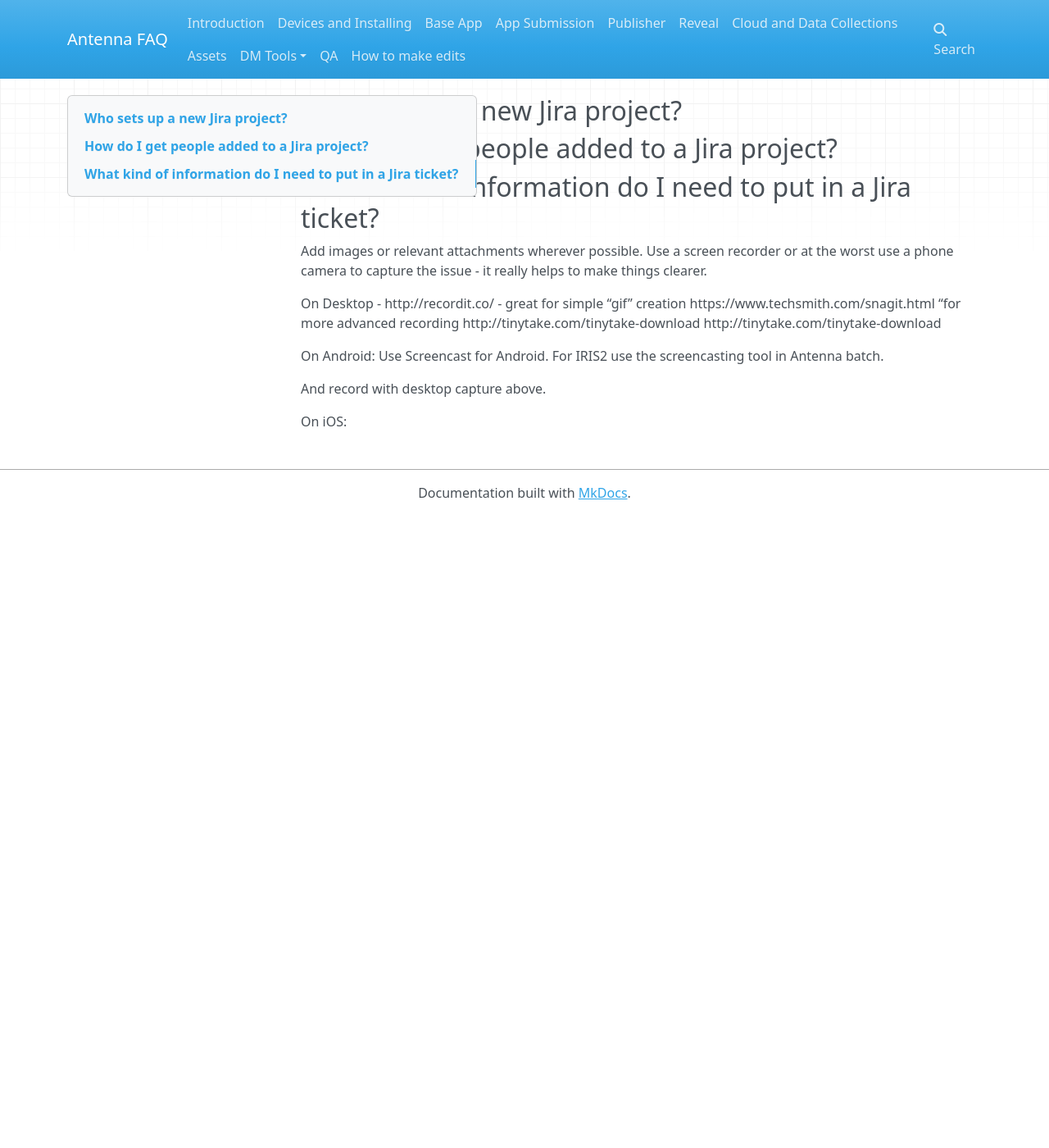
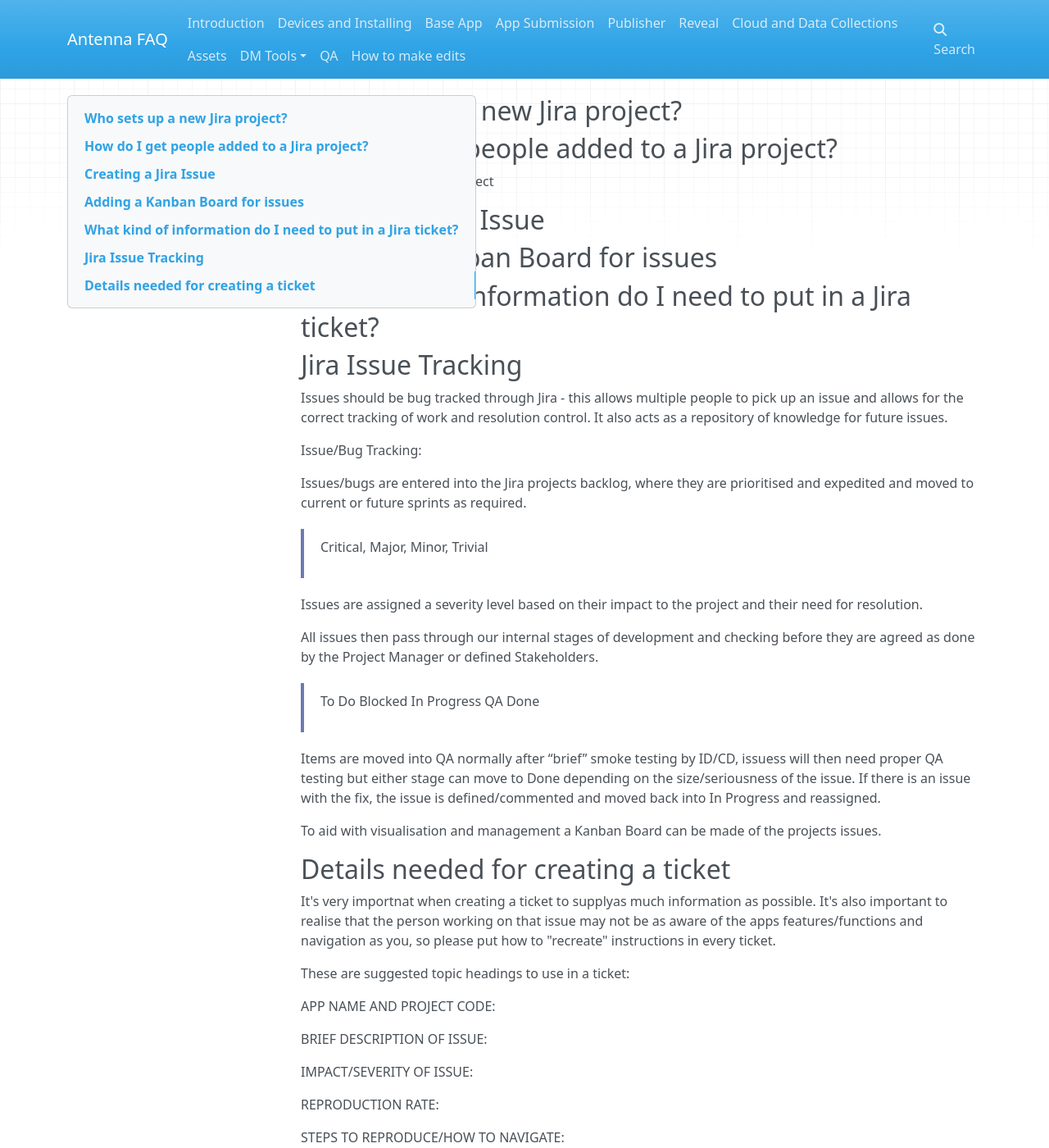
Before and after one commit to denovo/Antenna-faq, an MkDocs documentation site: the page built from docs/jira.md, in a window 1280 px wide and 1400 px high. Shown: the whole window at 82% size. Built offline with MkDocs 1.6.1, drawn with Linux system fonts in a browser that asks for light colours; nearby versions of some CDN libraries; old or Windows-style settings are respelled for this version of MkDocs; some of the changed text lies outside the part shown.

Commit message:
Updated jira.md

```diff
--- a/docs/jira.md
+++ b/docs/jira.md
@@ -1,8 +1,82 @@
 ## Who sets up a new Jira project?
+
 ## How do I get people added to a Jira project?
+
+Creating a Bug Tracking Project
+
+
+## Creating a Jira Issue
+
+## Adding a Kanban Board for issues
+
+
+
 ## What kind of information do I need to put in a Jira ticket?
 
-Add images or relevant attachments wherever possible.
+##Jira Issue Tracking
+
+Issues should be bug tracked through Jira - this allows multiple people to pick up an issue and allows for the correct tracking of work and resolution control. It also acts as a repository of knowledge for future issues.
+
+
+Issue/Bug Tracking:
+
+Issues/bugs are entered into the Jira projects backlog, where they are prioritised and expedited and moved to current or future sprints as required.
+
+>Critical, Major, Minor, Trivial
+
+Issues are assigned a severity level based on their impact to the project and their need for resolution.
+
+All issues then pass through our internal stages of development and checking before they are agreed as done by the Project Manager or defined Stakeholders.
+
+>To Do	 Blocked	 In Progress	 QA		 Done
+
+Items are moved into QA normally after “brief” smoke testing by ID/CD, issuess will then need proper QA testing but either stage can move to Done depending on the size/seriousness of the issue. If there is an issue with the fix, the issue is defined/commented and moved back into In Progress and reassigned.
+
+To aid with visualisation and management a Kanban Board can be made of the projects issues.
+
+
+##Details needed for creating a ticket
+
+It's very importnat when creating a ticket to supplyas much information as possible.
+It's also important to realise that the person working on that issue may not be as aware of the apps features/functions and navigation as you, so please put how to "recreate" instructions in every ticket.
+
+These are suggested topic headings to use in a ticket:
+
+
+
+APP NAME AND PROJECT CODE:
+
+
+BRIEF DESCRIPTION OF ISSUE:
+
+
+IMPACT/SEVERITY OF ISSUE:
+
+
+REPRODUCTION RATE:
+
+
+STEPS TO REPRODUCE/HOW TO NAVIGATE:
+
+RESULT:
+
+
+EXPECTED RESULT:
+
+TIME CONSTRAINTS:
+
+
+ADDITIONAL INFORMATION:
+This issue is known to occur on the following devices and firmwares:
+
+Build number:
+
+Please also add any screenshots/videos to help explain the issue:
+
+
+
+
+
 Use a screen recorder or at the worst use a phone camera to capture the issue - it really helps to make things clearer.
 
 On Desktop -
```
